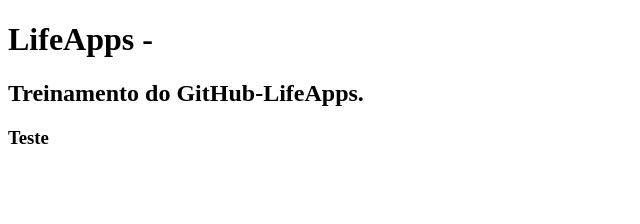
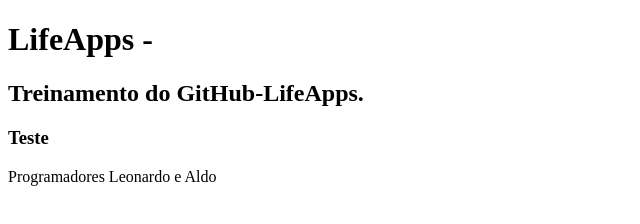
Before and after one commit to aldo-pereira22/teste-life, a plain HTML site: page projeto/index.html in a window 1280 px wide. Shown: the whole page, without its empty margins (0-640 px from the left). Drawn offline with Linux system fonts and the light colour scheme.

Commit message:
Programadores

```diff
--- a/projeto/index.html
+++ b/projeto/index.html
@@ -11,6 +11,7 @@
     <h1>LifeApps -</h1>
     <h2> Treinamento do GitHub-LifeApps. </h2>
     <h3> Teste </h3>
+    <p>Programadores Leonardo e Aldo</p>
 
 </body>
 </html>
```
